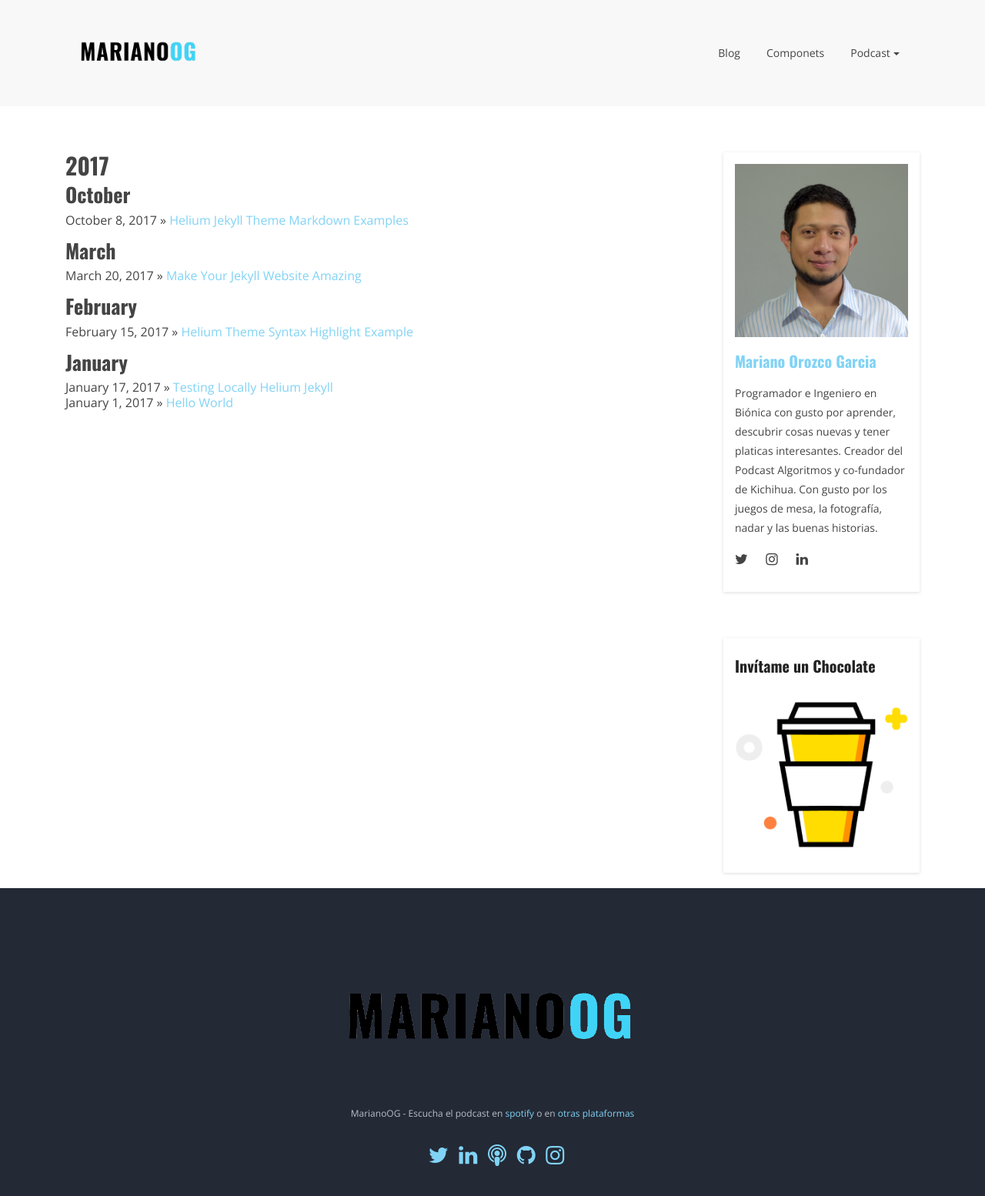
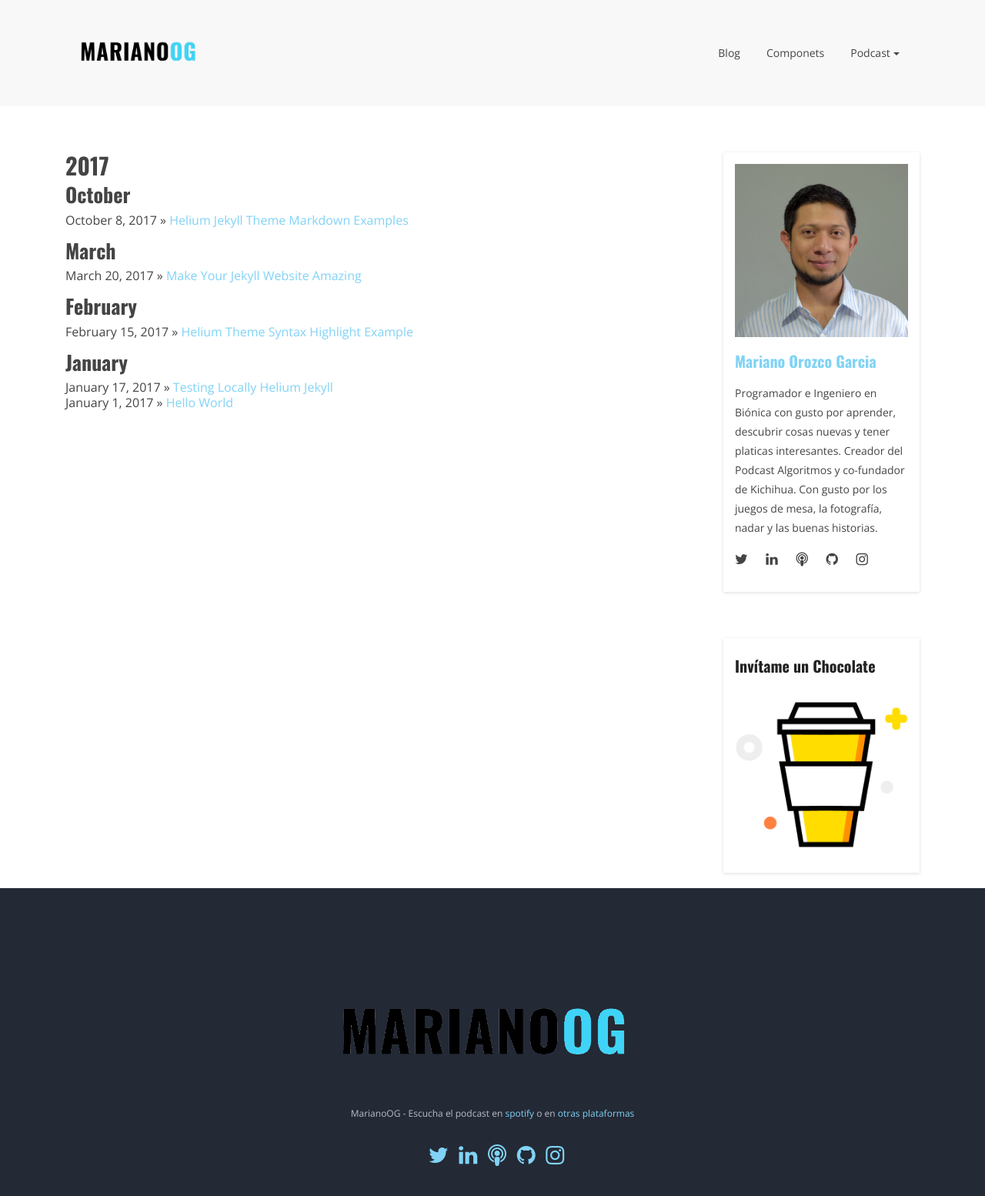
Before and after one commit to MarianoOG/marianoog.github.io, a Jekyll site: the page built from archive.html, in a window 1280 px wide. Shown: the top 1554 px of the page at 77% size. Built offline with Jekyll 4.4.1, drawn with Linux system fonts in a browser that asks for light colours.

Commit message:
changed footer logo and added more social links

```diff
--- a/_includes/social-block.html
+++ b/_includes/social-block.html
@@ -1,22 +1,25 @@
               <ul class="social-links">
-                {% if site.author.facebook %}
+                {% if site.author.twitter %}
                 <li>
-                  <a data-toggle="tooltip" title="Seguici e scopri il gruppo segreto!" href="https://www.facebook.com/{{ site.author.facebook }}/" title="Facebook" class="fa fa-facebook"></a>
+                  <a data-toggle="tooltip" title="Twitter social-link" href="https://twitter.com/{{ site.author.twitter }}" title="Twitter" class="fa fa-twitter"></a>
                 </li>
                 {% endif %}
-                {% if site.author.twitter %}
+                {% if site.author.linkedin %}
                 <li>
-                  <a data-toggle="tooltip" title="Cinguettiamo insieme" href="https://twitter.com/{{ site.author.twitter }}" title="Twitter" class="fa fa-twitter"></a>
+                  <a data-toggle="tooltip" title="LinkedIn social-link" href="https://www.linkedin.com/in/{{ site.author.linkedin }}/" title="LinkedIn" class="fa fa-linkedin"></a>
+                </li>
+                {% endif %}
+                <li>
+                  <a data-toggle="tooltip" title="Podcast social-link" href="https://ona309.com/Podcast" title="Podcast" class="fa fa-podcast"></a>
+                </li>
+                {% if site.author.github %}
+                <li>
+                  <a data-toggle="tooltip" title="GitHub social-link" href="https://instagram.com/{{ site.author.github }}" title="GitHub" class="fa fa-github"></a>
                 </li>
                 {% endif %}
                 {% if site.author.instagram %}
                 <li>
-                  <a data-toggle="tooltip" title="NoAlFemminicidio su Instagram" href="https://instagram.com/{{ site.author.instagram }}" title="Twitter" class="fa fa-instagram"></a>
-                </li>
-                {% endif %}
-                {% if site.author.linkedin %}
-                <li>
-                  <a data-toggle="tooltip" title="Connettiti per collaborare" href="https://www.linkedin.com/in/{{ site.author.linkedin }}/" title="LinkedIn" class="fa fa-linkedin"></a>
+                  <a data-toggle="tooltip" title="Instagram social-link" href="https://instagram.com/{{ site.author.instagram }}" title="Instagram" class="fa fa-instagram"></a>
                 </li>
                 {% endif %}
               </ul>
--- a/_includes/themes/bootstrap/footer.html
+++ b/_includes/themes/bootstrap/footer.html
@@ -2,7 +2,7 @@
       <footer class="default-footer text-center">
         <div class="container">
 
-          <img class="mb-40 footer-logo" src="{{ BASE_PATH }}/assets/images/logo.png" alt="logo-marianoog">
+          <img class="mb-30 footer-logo navbar-brand" src="{{ BASE_PATH }}/assets/images/logo.png" alt="logo-marianoog">
 
           <span class="copy-right dis-blk">
             MarianoOG - Escucha el podcast en <a href="https://ona309.com/Spotify">spotify</a> o en <a href="https://ona309.com/Podcast">otras plataformas</a>
```
